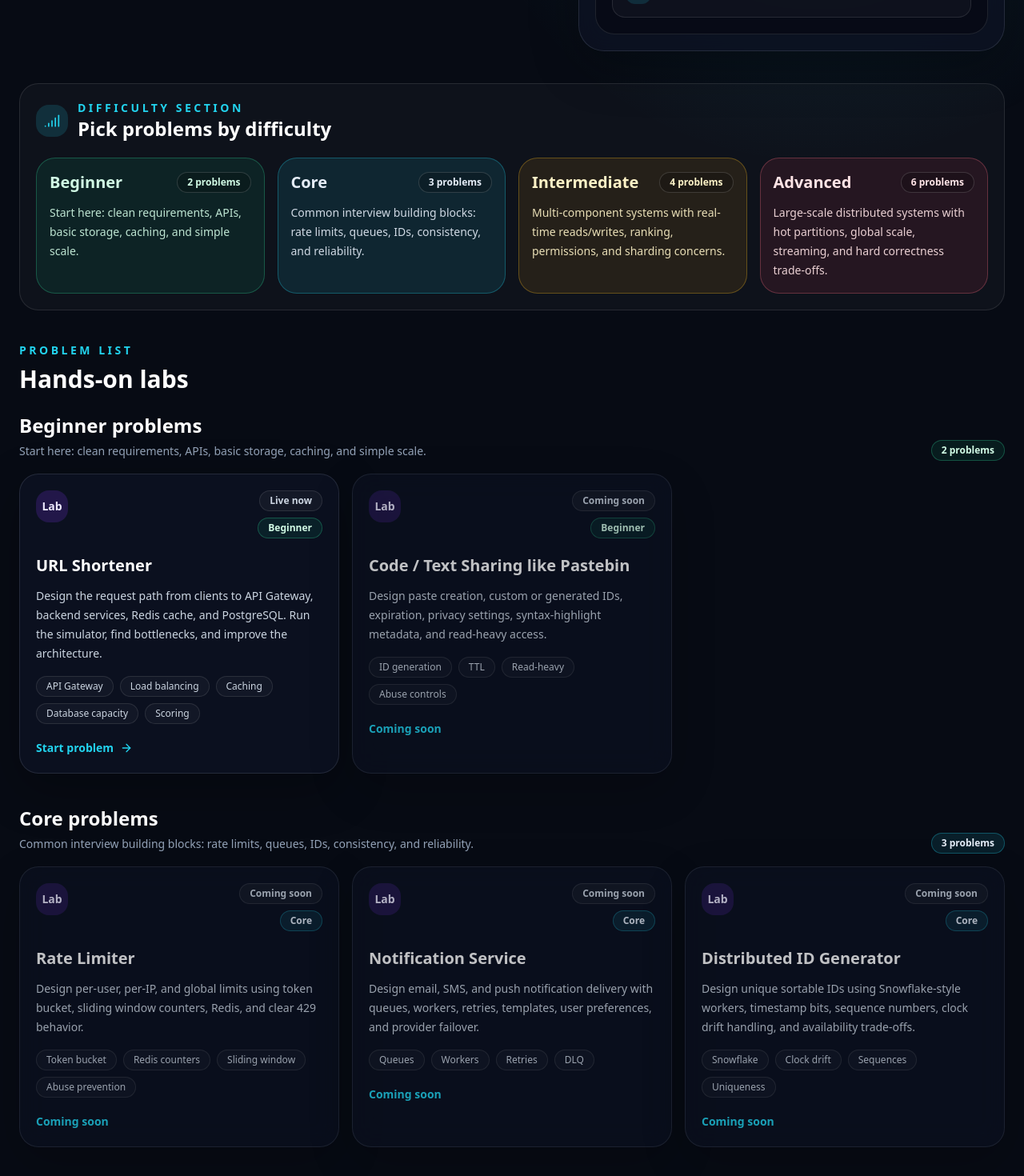
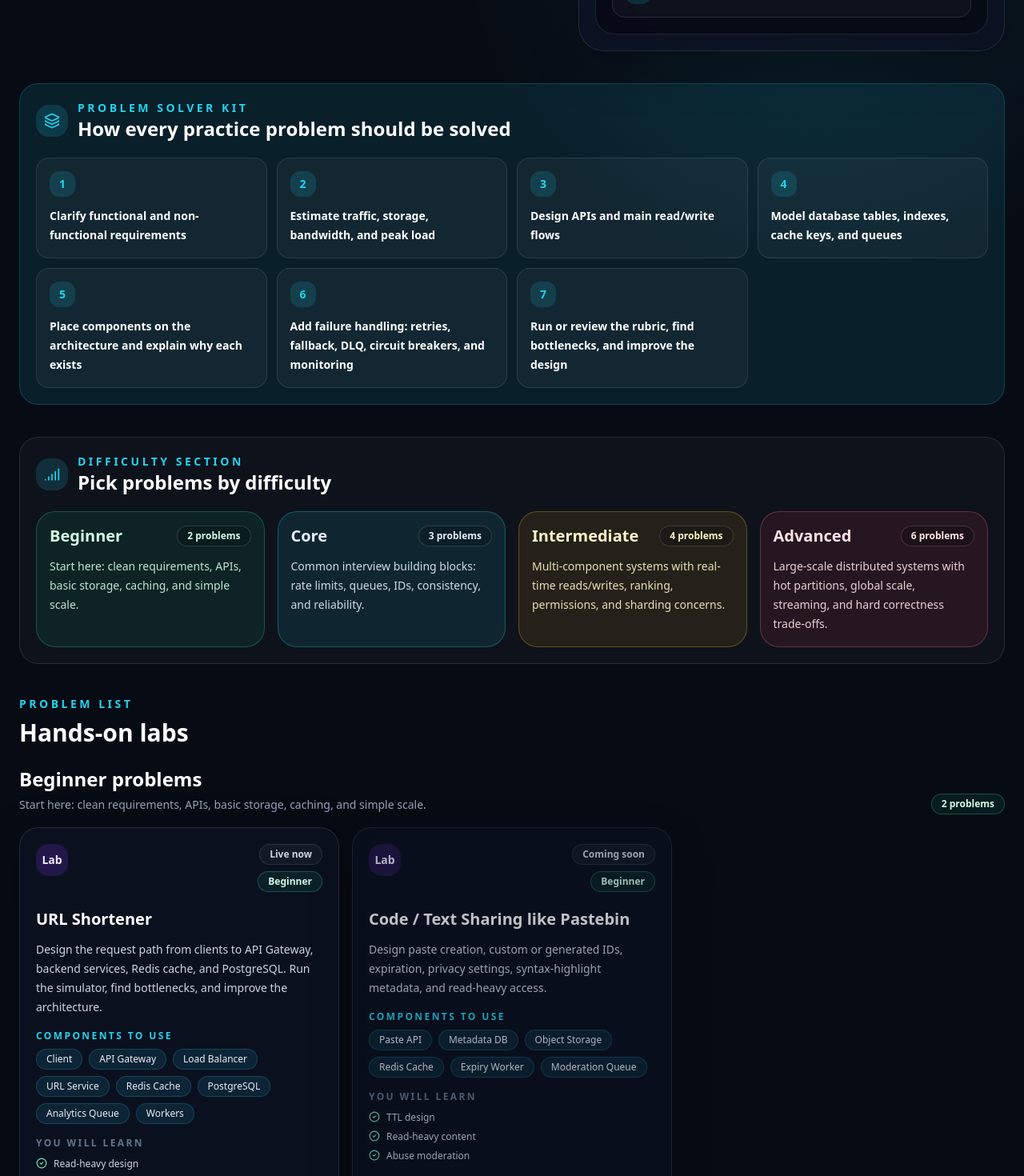
Before and after one commit to sunikatt/SystemDesign_Simulator, a Next.js app in the folder frontend/: page /practice-problems in a window 1280 px wide. Shown: the part 620-2090 px from the top of the page at 80% size. Built offline with nearby package versions, Linux system fonts and the light colour scheme.

Commit message:
Enhance practice problems with solver kits

```diff
--- a/frontend/app/practice-problems/page.tsx
+++ b/frontend/app/practice-problems/page.tsx
@@ -1,5 +1,5 @@
 import Link from 'next/link';
-import { ArrowLeft, ArrowRight, ClipboardList, PlayCircle, Signal } from 'lucide-react';
+import { ArrowLeft, ArrowRight, CheckCircle2, ClipboardList, Layers3, PlayCircle, Signal } from 'lucide-react';
 import { AuthControls } from '@/features/auth/AuthControls';
 
 type Difficulty = 'Beginner' | 'Core' | 'Intermediate' | 'Advanced';
@@ -152,6 +152,52 @@ const difficultyDescriptions: Record<Difficulty, string> = {
   Advanced: 'Large-scale distributed systems with hot partitions, global scale, streaming, and hard correctness trade-offs.',
 };
 
+const solveSteps = [
+  'Clarify functional and non-functional requirements',
+  'Estimate traffic, storage, bandwidth, and peak load',
+  'Design APIs and main read/write flows',
+  'Model database tables, indexes, cache keys, and queues',
+  'Place components on the architecture and explain why each exists',
+  'Add failure handling: retries, fallback, DLQ, circuit breakers, and monitoring',
+  'Run or review the rubric, find bottlenecks, and improve the design',
+];
+
+const componentKits: Record<string, string[]> = {
+  'URL Shortener': ['Client', 'API Gateway', 'Load Balancer', 'URL Service', 'Redis Cache', 'PostgreSQL', 'Analytics Queue', 'Workers'],
+  'Rate Limiter': ['API Gateway', 'Limiter Service', 'Redis Counters', 'Token Bucket Store', 'Policy DB', 'Metrics + Alerts'],
+  'Twitter / X Feed': ['Post Service', 'Follow Graph', 'Fanout Queue', 'Timeline Cache', 'Ranking Service', 'Media/CDN', 'Notification Service'],
+  'Notification Service': ['Event Queue', 'Notification Orchestrator', 'Template Service', 'Email Worker', 'SMS Worker', 'Push Worker', 'DLQ', 'Provider Fallback'],
+  'Ride Sharing Location': ['Location Gateway', 'Stream Processor', 'Geo Index', 'Driver State Store', 'Dispatch Service', 'WebSocket Gateway', 'Location History'],
+  'Distributed Cache': ['Client SDK', 'Hash Ring Router', 'Cache Nodes', 'Replica Nodes', 'Cluster Manager', 'Eviction Engine', 'DB Fallback'],
+  'Search Autocomplete': ['Search API', 'Prefix Index/Trie', 'Ranking Store', 'Redis Hot Prefix Cache', 'Indexer Pipeline', 'Query Logs'],
+  'Video Streaming Service': ['Upload API', 'Object Storage', 'Transcode Queue', 'Transcoder Workers', 'Metadata DB', 'CDN', 'Playback API'],
+  'Messaging App / Chat': ['WebSocket Gateway', 'Chat Service', 'Message Store', 'Fanout Queue', 'Presence Redis', 'Push Notifications'],
+  'Web Crawler': ['URL Frontier', 'Scheduler', 'Crawler Workers', 'Robots Cache', 'Dedup Store', 'Parser', 'Index Pipeline'],
+  'Code / Text Sharing like Pastebin': ['Paste API', 'Metadata DB', 'Object Storage', 'Redis Cache', 'Expiry Worker', 'Moderation Queue'],
+  'Concert Ticket Sale': ['Waiting Room', 'Inventory Service', 'Reservation Store', 'Payment Service', 'Order Service', 'Anti-bot Layer', 'Queue'],
+  'Distributed ID Generator': ['ID Generator Service/SDK', 'Worker ID Allocator', 'Clock Monitor', 'Sequence Counter', 'Metrics'],
+  'Real-time Leaderboard': ['Score API', 'Validation Service', 'Redis Sorted Sets', 'Event Log', 'Rank Cache', 'WebSocket Updates'],
+  'File Storage Service': ['Upload API', 'Signed URL Service', 'Object Storage', 'Metadata DB', 'Permission Service', 'Scan Queue', 'CDN'],
+};
+
+const learningOutcomes: Record<string, string[]> = {
+  'URL Shortener': ['Read-heavy design', 'Cache-aside redirects', 'Async analytics'],
+  'Rate Limiter': ['Token bucket decisions', 'Distributed counters', 'Fail-open vs fail-closed'],
+  'Twitter / X Feed': ['Hybrid fanout', 'Timeline caching', 'Celebrity hot-user handling'],
+  'Notification Service': ['Queue-based delivery', 'Retries + DLQ', 'Provider fallback'],
+  'Ride Sharing Location': ['Geo indexing', 'High-write streams', 'Freshness vs history'],
+  'Distributed Cache': ['Consistent hashing', 'Replication/failover', 'Hot-key mitigation'],
+  'Search Autocomplete': ['Prefix indexing', 'Ranking freshness', 'Hot prefix caching'],
+  'Video Streaming Service': ['Async transcoding', 'CDN delivery', 'Adaptive bitrate'],
+  'Messaging App / Chat': ['Realtime fanout', 'Message ordering', 'Offline sync'],
+  'Web Crawler': ['Frontier scheduling', 'Politeness', 'Deduplication'],
+  'Code / Text Sharing like Pastebin': ['TTL design', 'Read-heavy content', 'Abuse moderation'],
+  'Concert Ticket Sale': ['Inventory correctness', 'Waiting room fairness', 'Payment idempotency'],
+  'Distributed ID Generator': ['Snowflake IDs', 'Clock drift', 'Worker coordination'],
+  'Real-time Leaderboard': ['Sorted sets', 'Top-K/rank lookup', 'Realtime updates'],
+  'File Storage Service': ['Metadata vs bytes', 'Signed URLs', 'Resumable upload'],
+};
+
 export default function PracticeProblemsPage() {
   return (
     <main className="min-h-screen px-6 py-8">
@@ -199,6 +245,26 @@ export default function PracticeProblemsPage() {
                 ))}
               </div>
             </div>
+          </div>
+        </section>
+
+        <section className="rounded-3xl border border-cyan/20 bg-cyan/10 p-5">
+          <div className="mb-5 flex items-center gap-3">
+            <div className="flex h-10 w-10 items-center justify-center rounded-2xl bg-cyan/15 text-cyan">
+              <Layers3 className="h-5 w-5" />
+            </div>
+            <div>
+              <p className="text-sm font-semibold uppercase tracking-[0.25em] text-cyan">Problem solver kit</p>
+              <h2 className="text-2xl font-black text-white">How every practice problem should be solved</h2>
+            </div>
+          </div>
+          <div className="grid gap-3 md:grid-cols-2 xl:grid-cols-4">
+            {solveSteps.map((step, index) => (
+              <div key={step} className="rounded-2xl border border-white/10 bg-white/[0.04] p-4">
+                <div className="mb-3 flex h-8 w-8 items-center justify-center rounded-xl bg-cyan/15 text-sm font-black text-cyan">{index + 1}</div>
+                <p className="text-sm font-semibold leading-6 text-white">{step}</p>
+              </div>
+            ))}
           </div>
         </section>
 
@@ -261,10 +327,23 @@ export default function PracticeProblemsPage() {
                           </div>
                           <h3 className="mt-5 text-xl font-black text-white">{problem.title}</h3>
                           <p className="mt-3 text-sm leading-6 text-slate-300">{problem.description}</p>
-                          <div className="mt-4 flex flex-wrap gap-2">
-                            {problem.topics.map((topic) => (
-                              <span key={topic} className="rounded-full border border-white/10 bg-white/[0.03] px-3 py-1 text-xs text-slate-300">{topic}</span>
-                            ))}
+                          <div className="mt-4">
+                            <p className="text-xs font-semibold uppercase tracking-[0.2em] text-cyan">Components to use</p>
+                            <div className="mt-2 flex flex-wrap gap-2">
+                              {(componentKits[problem.title] ?? problem.topics).map((component) => (
+                                <span key={component} className="rounded-full border border-cyan/20 bg-cyan/10 px-3 py-1 text-xs text-cyan-100">{component}</span>
+                              ))}
+                            </div>
+                          </div>
+                          <div className="mt-4">
+                            <p className="text-xs font-semibold uppercase tracking-[0.2em] text-slate-500">You will learn</p>
+                            <ul className="mt-2 space-y-1">
+                              {(learningOutcomes[problem.title] ?? problem.topics).map((outcome) => (
+                                <li key={outcome} className="flex gap-2 text-xs leading-5 text-slate-300">
+                                  <CheckCircle2 className="mt-0.5 h-3.5 w-3.5 shrink-0 text-emerald-300" /> {outcome}
+                                </li>
+                              ))}
+                            </ul>
                           </div>
                           <div className="mt-5 inline-flex items-center gap-2 text-sm font-semibold text-cyan group-hover:text-cyan-100">
                             {isLive ? 'Start problem' : 'Coming soon'} {isLive && <ArrowRight className="h-4 w-4" />}
```
